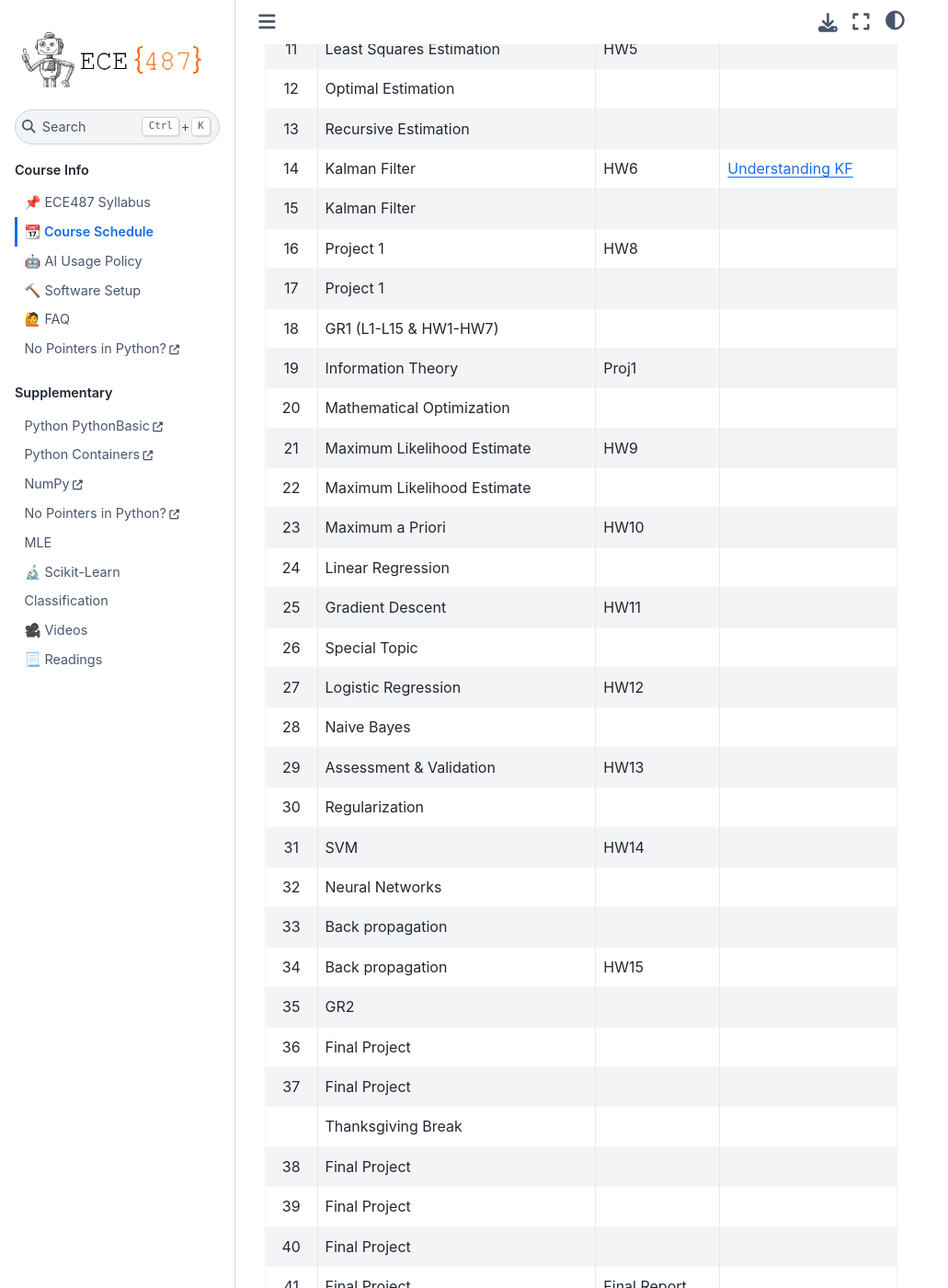
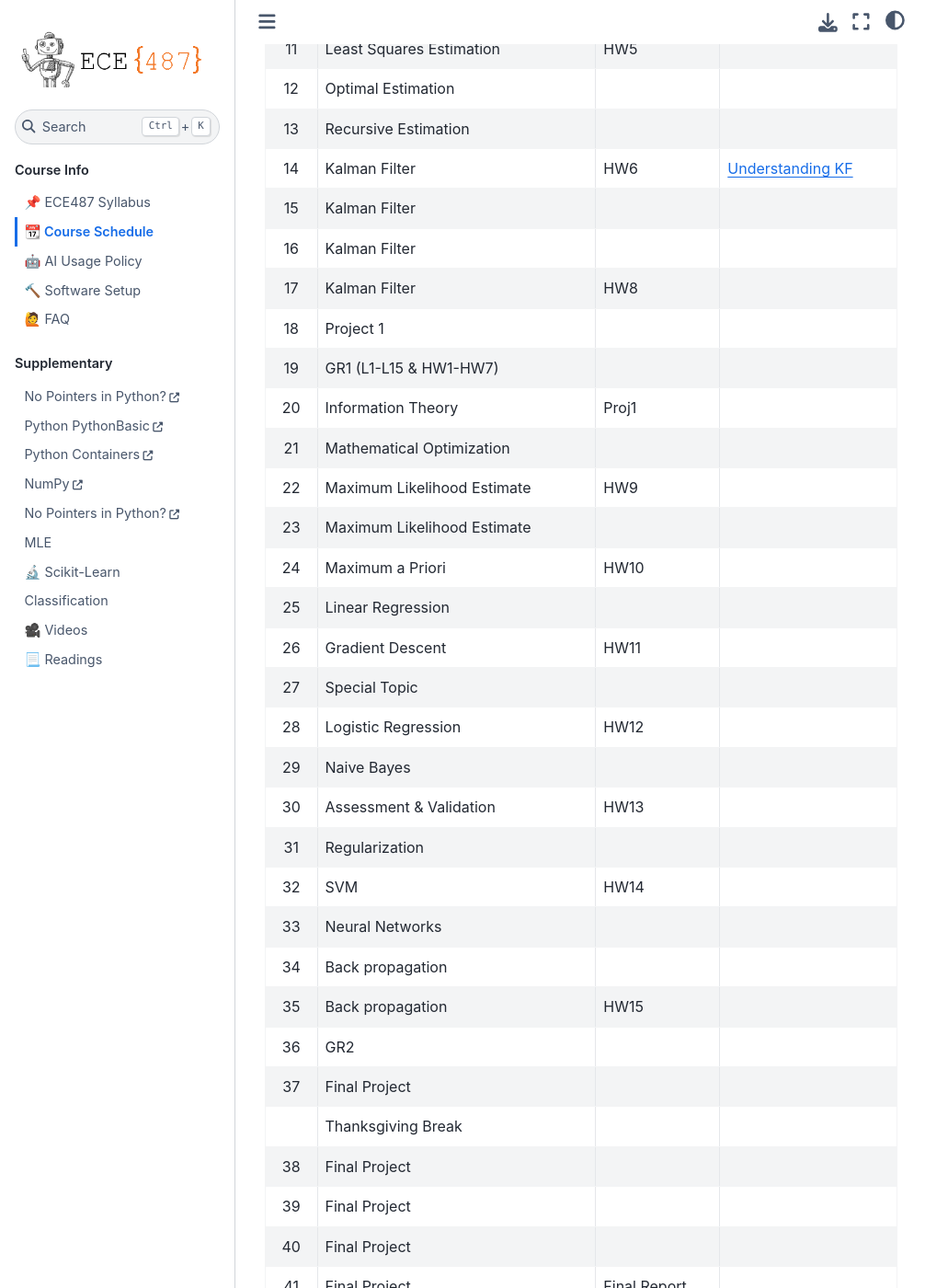
Before and after one commit to stanbaek/ece487, a Jupyter Book: the page built from docs/schedule.md, in a window 1280 px wide and 1400 px high, scrolled down 893 px. Shown: the whole window at 92% size, without its empty margins (0-1031 px from the left). Built offline with Jupyter Book 1.0.4 settings and Sphinx 7.4.7 and the Sphinx Book theme 1.1.4, drawn with Linux system fonts in a browser that asks for light colours.

Commit message:
updated the schedule

```diff
--- a/docs/_toc.yml
+++ b/docs/_toc.yml
@@ -11,11 +11,11 @@
   - file: AI_policy.md
   - file: SoftwareSetup.md
   - file: faq.md
-  - url: https://stanbaek.github.io/NoPointer.html
-    title: No Pointers in Python?
 
 - caption: Supplementary
   chapters:
+  - url: https://stanbaek.github.io/NoPointer.html
+    title: No Pointers in Python?
   - url: https://stanbaek.github.io/workshops/PythonBasic.html
     title: Python PythonBasic
   - url: https://stanbaek.github.io/workshops/PythonIntermediate.html
--- a/docs/schedule.md
+++ b/docs/schedule.md
@@ -29,27 +29,27 @@
 |13 | Recursive Estimation          |            |
 |14 | Kalman Filter                 | HW6        |[Understanding KF](https://www.youtube.com/playlist?listn8PRpmsu08pzi6EMiYnR-076Mh-q3tWr)
 |15 | Kalman Filter                 |            |
-|16 | Project 1                     | HW8        |
-|17 | Project 1                     |            |
-|18 | GR1 (L1-L15 & HW1-HW7)        |            |
-|19 | Information Theory            | Proj1      |
-|20 | Mathematical Optimization     |            |
-|21 | Maximum Likelihood Estimate   | HW9        |
-|22 | Maximum Likelihood Estimate   |            |
-|23 | Maximum a Priori              | HW10       |
-|24 | Linear Regression             |            |
-|25 | Gradient Descent              | HW11       |
-|26 | Special Topic                 |            |
-|27 | Logistic Regression           | HW12       |
-|28 | Naive Bayes                   |            |
-|29 | Assessment & Validation       | HW13       |
-|30 | Regularization                |            |
-|31 | SVM                           | HW14       |
-|32 | Neural Networks               |            |
-|33 | Back propagation              |            |
-|34 | Back propagation              | HW15       |
-|35 | GR2                           |            |
-|36 | Final Project                 |            |
+|16 | Kalman Filter                 |            |
+|17 | Kalman Filter                 | HW8        |
+|18 | Project 1                     |            |
+|19 | GR1 (L1-L15 & HW1-HW7)        |            |
+|20 | Information Theory            | Proj1      |
+|21 | Mathematical Optimization     |            |
+|22 | Maximum Likelihood Estimate   | HW9        |
+|23 | Maximum Likelihood Estimate   |            |
+|24 | Maximum a Priori              | HW10       |
+|25 | Linear Regression             |            |
+|26 | Gradient Descent              | HW11       |
+|27 | Special Topic                 |            |
+|28 | Logistic Regression           | HW12       |
+|29 | Naive Bayes                   |            |
+|30 | Assessment & Validation       | HW13       |
+|31 | Regularization                |            |
+|32 | SVM                           | HW14       |
+|33 | Neural Networks               |            |
+|34 | Back propagation              |            |
+|35 | Back propagation              | HW15       |
+|36 | GR2                           |            |
 |37 | Final Project                 |            |
 |   | Thanksgiving Break            |            |
 |38 | Final Project                 |            |
```
